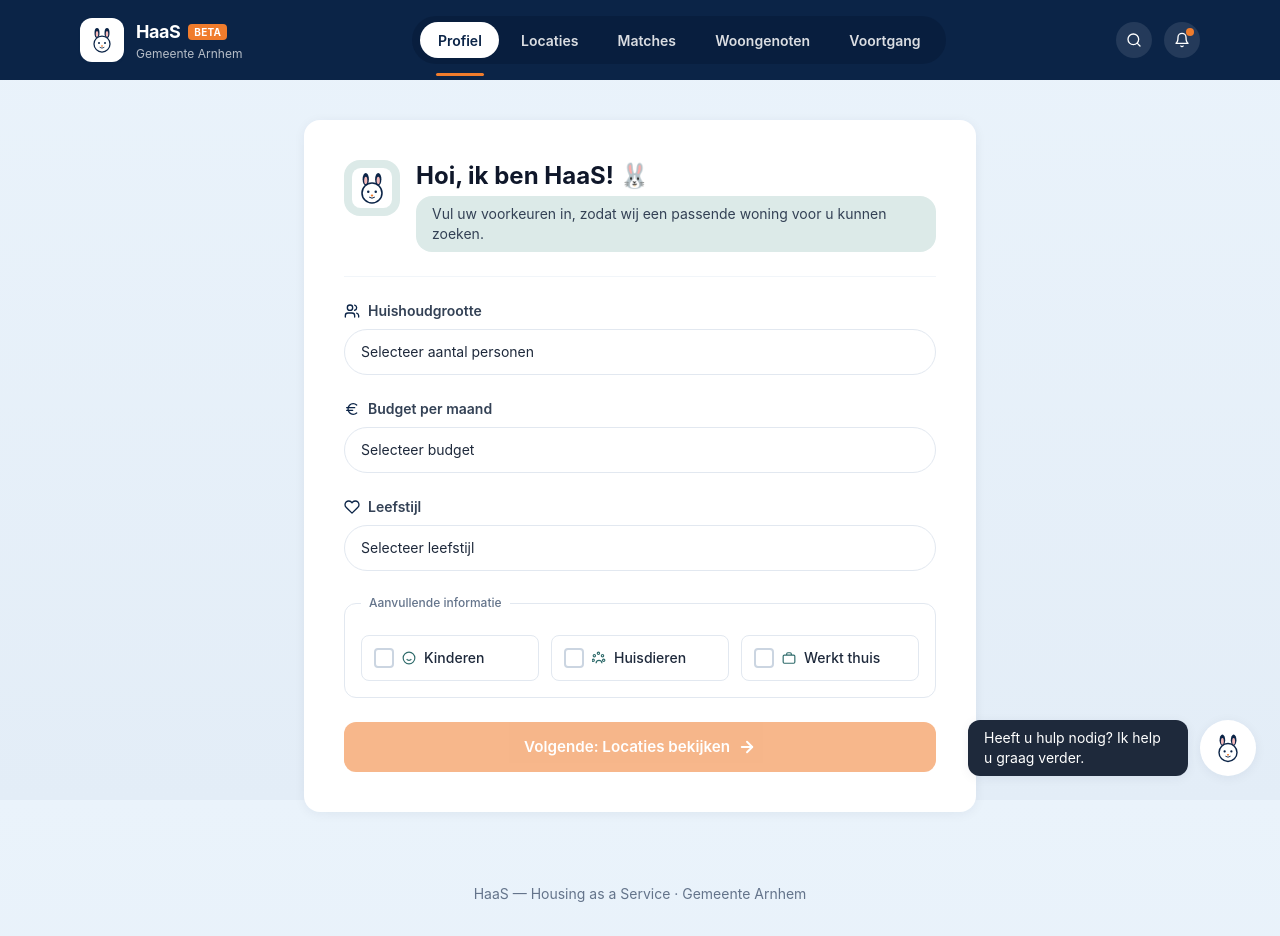
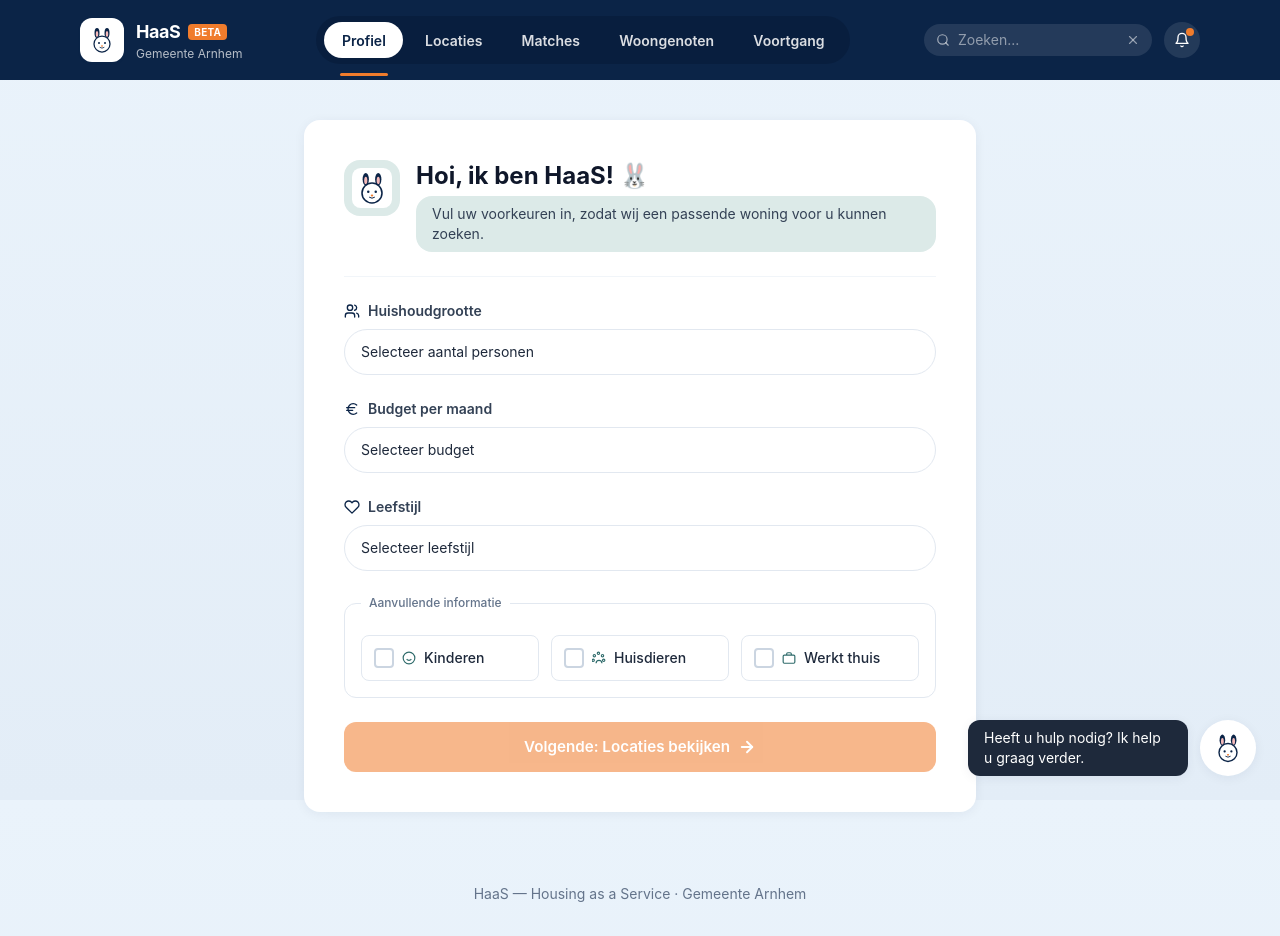
Before and after one commit to TomGieben/haas, a Vue app: page /profiel in a window 1280 px wide. Both pictures are taken after a click on the button 1134 px from the left and 40 px from the top of the page. Built offline with nearby package versions, Linux system fonts and the light colour scheme.

Commit message:
zoekbalk

```diff
--- a/src/components/layout/AppHeader.vue
+++ b/src/components/layout/AppHeader.vue
@@ -1,8 +1,17 @@
 <script setup lang="ts">
-import { ref } from 'vue';
+import { ref, nextTick } from 'vue';
 import NavTabs from './NavTabs.vue';
 
 const notificationsOpen = ref(false);
+const searchOpen = ref(false);
+const searchInput = ref<HTMLInputElement | null>(null);
+const searchQuery = ref('');
+
+async function openSearch() {
+  searchOpen.value = true;
+  await nextTick();
+  searchInput.value?.focus();
+}
 
 const notification = {
   message: 'Aanvraag ingediend',
@@ -37,7 +46,29 @@ function formatTime(date: Date) {
       <NavTabs />
 
       <div class="flex items-center gap-3">
-        <button class="w-9 h-9 rounded-full bg-white/10 hover:bg-white/20 flex items-center justify-center transition" aria-label="Zoeken">
+        <Transition name="search">
+          <div v-if="searchOpen" class="flex items-center gap-2 bg-white/10 rounded-full px-3 py-1.5">
+            <svg xmlns="http://www.w3.org/2000/svg" width="14" height="14" viewBox="0 0 24 24" fill="none" stroke="currentColor" stroke-width="2" stroke-linecap="round" stroke-linejoin="round" class="text-white/60 shrink-0"><circle cx="11" cy="11" r="8"/><path d="m21 21-4.3-4.3"/></svg>
+            <input
+              ref="searchInput"
+              v-model="searchQuery"
+              type="text"
+              placeholder="Zoeken..."
+              class="bg-transparent text-sm text-white placeholder-white/50 outline-none w-40"
+              @keydown.escape="searchOpen = false; searchQuery = ''"
+            />
+            <button @click="searchOpen = false; searchQuery = ''" class="text-white/50 hover:text-white transition" aria-label="Sluiten">
+              <svg xmlns="http://www.w3.org/2000/svg" width="14" height="14" viewBox="0 0 24 24" fill="none" stroke="currentColor" stroke-width="2" stroke-linecap="round" stroke-linejoin="round"><path d="M18 6 6 18"/><path d="m6 6 12 12"/></svg>
+            </button>
+          </div>
+        </Transition>
+
+        <button
+          v-if="!searchOpen"
+          class="w-9 h-9 rounded-full bg-white/10 hover:bg-white/20 flex items-center justify-center transition"
+          aria-label="Zoeken"
+          @click="openSearch"
+        >
           <svg xmlns="http://www.w3.org/2000/svg" width="16" height="16" viewBox="0 0 24 24" fill="none" stroke="currentColor" stroke-width="2" stroke-linecap="round" stroke-linejoin="round"><circle cx="11" cy="11" r="8"/><path d="m21 21-4.3-4.3"/></svg>
         </button>
 
@@ -84,4 +115,14 @@ function formatTime(date: Date) {
   opacity: 0;
   transform: translateY(-6px);
 }
+
+.search-enter-active,
+.search-leave-active {
+  transition: opacity 0.15s ease, width 0.2s ease;
+}
+.search-enter-from,
+.search-leave-to {
+  opacity: 0;
+  width: 0;
+}
 </style>
```
